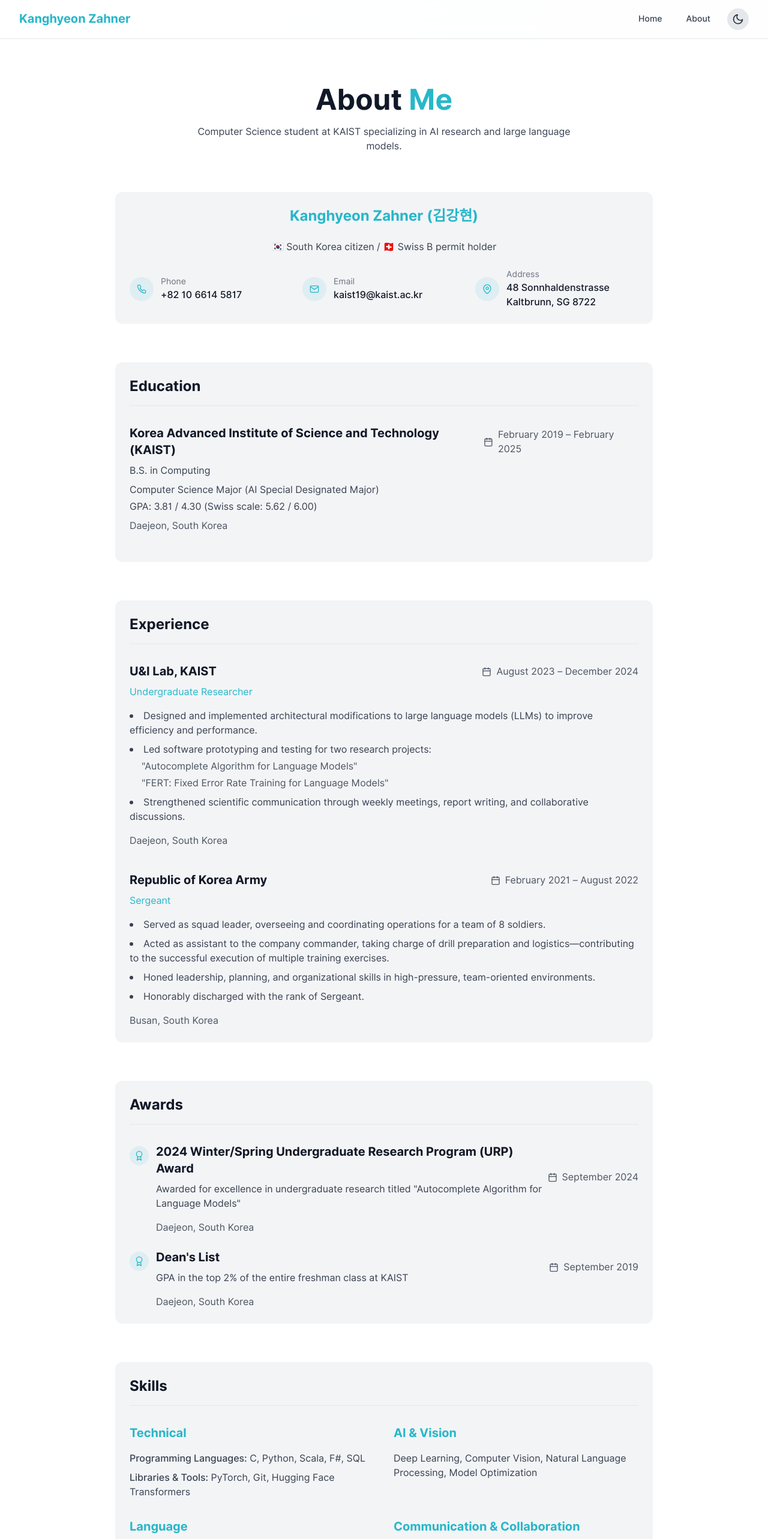
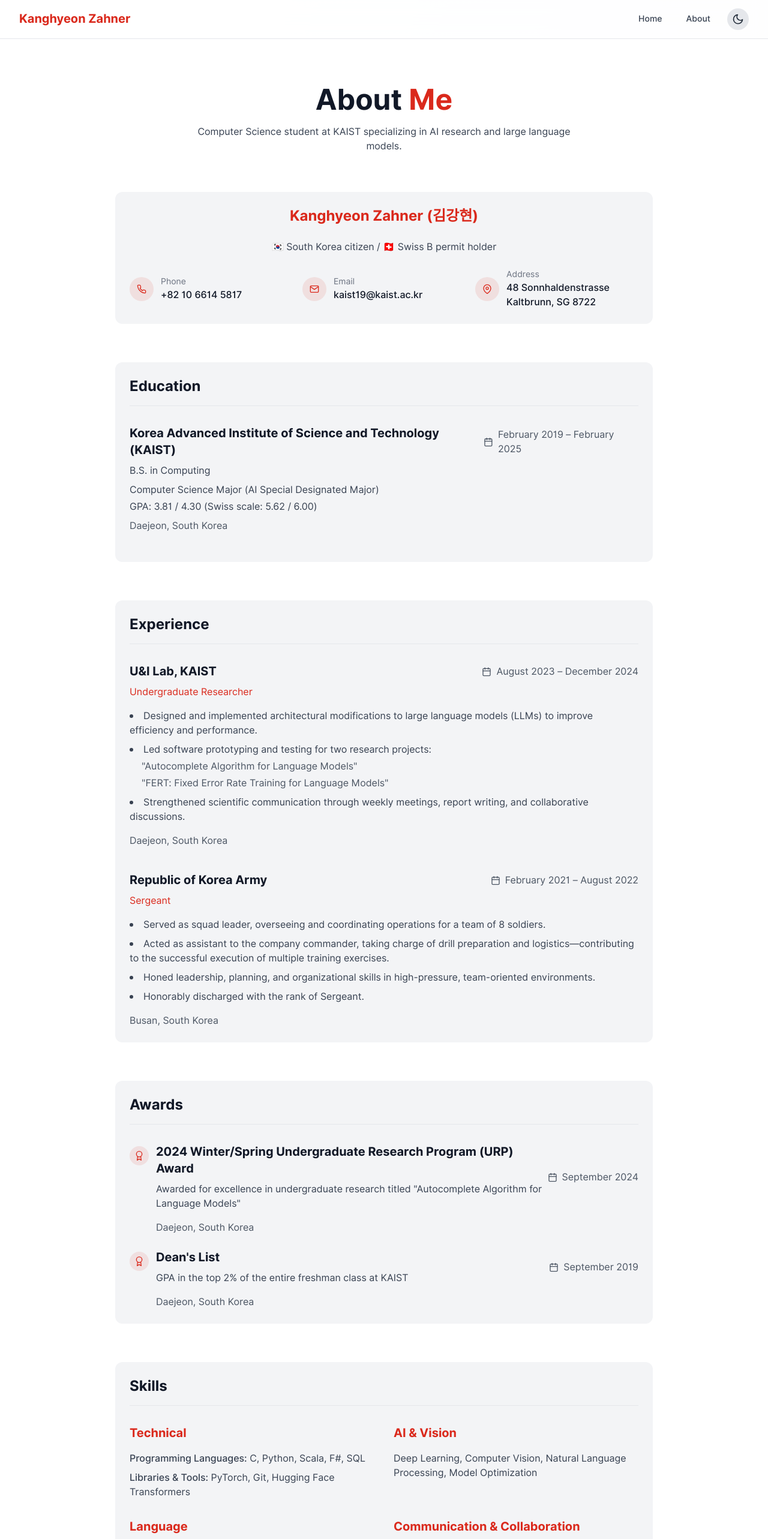
Before and after one commit to KAIST19/kzahner, a React (Vite) app: page /about in a window 1280 px wide. Shown: the top 2566 px of the page at 60% size. Built offline with nearby package versions, Linux system fonts and the light colour scheme.

Commit message:
Change theme color from teal to red (rgb(218,41,28))

```diff
--- a/src/components/Navbar.jsx
+++ b/src/components/Navbar.jsx
@@ -17,7 +17,7 @@ export default function Navbar() {
           <div className="flex-shrink-0 flex items-center">
             <Link
               to="/"
-              className="text-teal-400 font-bold text-xl cursor-pointer"
+              className="text-[rgb(218,41,28)] font-bold text-xl cursor-pointer"
               onClick={closeMenu}
             >
               Kanghyeon Zahner
@@ -28,13 +28,13 @@ export default function Navbar() {
           <div className="hidden md:flex items-center space-x-4">
             <Link
               to="/"
-              className="px-3 py-2 text-sm font-medium rounded-md transition text-gray-700 dark:text-gray-300 hover:text-teal-400 hover:bg-teal-400/10"
+              className="px-3 py-2 text-sm font-medium rounded-md transition text-gray-700 dark:text-gray-300 hover:text-[rgb(218,41,28)] hover:bg-[rgb(218,41,28)]/10"
             >
               Home
             </Link>
             <Link
               to="/about"
-              className="px-3 py-2 text-sm font-medium rounded-md transition text-gray-700 dark:text-gray-300 hover:text-teal-400 hover:bg-teal-400/10"
+              className="px-3 py-2 text-sm font-medium rounded-md transition text-gray-700 dark:text-gray-300 hover:text-[rgb(218,41,28)] hover:bg-[rgb(218,41,28)]/10"
             >
               About
             </Link>
@@ -46,7 +46,7 @@ export default function Navbar() {
             <ThemeToggle />
             <button
               onClick={() => setIsMenuOpen(!isMenuOpen)}
-              className="inline-flex items-center justify-center p-2 rounded-md text-gray-500 dark:text-gray-400 hover:text-gray-900 dark:hover:text-white hover:bg-gray-200 dark:hover:bg-darkbg-700 focus:outline-none focus:ring-2 focus:ring-inset focus:ring-teal-400"
+              className="inline-flex items-center justify-center p-2 rounded-md text-gray-500 dark:text-gray-400 hover:text-gray-900 dark:hover:text-white hover:bg-gray-200 dark:hover:bg-darkbg-700 focus:outline-none focus:ring-2 focus:ring-inset focus:ring-[rgb(218,41,28)]"
             >
               <span className="sr-only">Open main menu</span>
               {isMenuOpen ? (
@@ -69,14 +69,14 @@ export default function Navbar() {
           <div className="px-2 pt-2 pb-3 space-y-1 sm:px-3">
             <Link
               to="/"
-              className="block w-full text-left px-3 py-2 rounded-md text-base font-medium text-gray-700 dark:text-gray-300 hover:text-teal-400 hover:bg-teal-400/10"
+              className="block w-full text-left px-3 py-2 rounded-md text-base font-medium text-gray-700 dark:text-gray-300 hover:text-[rgb(218,41,28)] hover:bg-[rgb(218,41,28)]/10"
               onClick={closeMenu}
             >
               Home
             </Link>
             <Link
               to="/about"
-              className="block w-full text-left px-3 py-2 rounded-md text-base font-medium text-gray-700 dark:text-gray-300 hover:text-teal-400 hover:bg-teal-400/10"
+              className="block w-full text-left px-3 py-2 rounded-md text-base font-medium text-gray-700 dark:text-gray-300 hover:text-[rgb(218,41,28)] hover:bg-[rgb(218,41,28)]/10"
               onClick={closeMenu}
             >
               About
--- a/src/pages/About.jsx
+++ b/src/pages/About.jsx
@@ -162,7 +162,7 @@ const About = () => {
           transition={{ duration: 0.5 }}
           className="text-center mb-16"
         >
-          <h1 className="text-4xl md:text-5xl font-bold mb-4">About <span className="text-[rgb(39,183,202)]">Me</span></h1>
+          <h1 className="text-4xl md:text-5xl font-bold mb-4">About <span className="text-[rgb(218,41,28)]">Me</span></h1>
           <p className="text-gray-700 dark:text-gray-400 max-w-2xl mx-auto">
             Computer Science student at KAIST specializing in AI research and large language models.
           </p>
@@ -175,13 +175,13 @@ const About = () => {
           transition={{ duration: 0.5, delay: 0.2 }}
           className="mb-16 bg-gray-100 dark:bg-gray-800/40 rounded-xl p-6 max-w-4xl mx-auto"
         >
-          <h2 className="text-2xl font-bold mb-6 text-[rgb(39,183,202)] text-center">Kanghyeon Zahner (김강현)</h2>
+          <h2 className="text-2xl font-bold mb-6 text-[rgb(218,41,28)] text-center">Kanghyeon Zahner (김강현)</h2>
           <p className="text-gray-700 dark:text-gray-300 mb-6 text-center">🇰🇷 South Korea citizen / 🇨🇭 Swiss B permit holder</p>
 
           <div className="grid grid-cols-1 md:grid-cols-3 gap-4">
             <div className="flex items-center gap-3">
-              <div className="bg-[rgba(39,183,202,0.1)] p-3 rounded-full">
-                <FiPhone className="text-[rgb(39,183,202)]" />
+              <div className="bg-[rgba(218,41,28,0.1)] p-3 rounded-full">
+                <FiPhone className="text-[rgb(218,41,28)]" />
               </div>
               <div>
                 <p className="text-sm text-gray-500 dark:text-gray-400">Phone</p>
@@ -190,8 +190,8 @@ const About = () => {
             </div>
 
             <div className="flex items-center gap-3">
-              <div className="bg-[rgba(39,183,202,0.1)] p-3 rounded-full">
-                <FiMail className="text-[rgb(39,183,202)]" />
+              <div className="bg-[rgba(218,41,28,0.1)] p-3 rounded-full">
+                <FiMail className="text-[rgb(218,41,28)]" />
               </div>
               <div>
                 <p className="text-sm text-gray-500 dark:text-gray-400">Email</p>
@@ -200,8 +200,8 @@ const About = () => {
             </div>
 
             <div className="flex items-center gap-3">
-              <div className="bg-[rgba(39,183,202,0.1)] p-3 rounded-full">
-                <FiMapPin className="text-[rgb(39,183,202)]" />
+              <div className="bg-[rgba(218,41,28,0.1)] p-3 rounded-full">
+                <FiMapPin className="text-[rgb(218,41,28)]" />
               </div>
               <div>
                 <p className="text-sm text-gray-500 dark:text-gray-400">Address</p>
@@ -256,7 +256,7 @@ const About = () => {
                   <span>August 2023 – December 2024</span>
                 </div>
               </div>
-              <p className="text-[rgb(39,183,202)] mb-4">Undergraduate Researcher</p>
+              <p className="text-[rgb(218,41,28)] mb-4">Undergraduate Researcher</p>
               <ul className="list-disc list-inside text-gray-700 dark:text-gray-300 space-y-2">
                 <li>Designed and implemented architectural modifications to large language models (LLMs) to improve efficiency and performance.</li>
                 <li>Led software prototyping and testing for two research projects:
@@ -278,7 +278,7 @@ const About = () => {
                   <span>February 2021 – August 2022</span>
                 </div>
               </div>
-              <p className="text-[rgb(39,183,202)] mb-4">Sergeant</p>
+              <p className="text-[rgb(218,41,28)] mb-4">Sergeant</p>
               <ul className="list-disc list-inside text-gray-700 dark:text-gray-300 space-y-2">
                 <li>Served as squad leader, overseeing and coordinating operations for a team of 8 soldiers.</li>
                 <li>Acted as assistant to the company commander, taking charge of drill preparation and logistics—contributing to the successful execution of multiple training exercises.</li>
@@ -303,8 +303,8 @@ const About = () => {
             <div className="mb-6">
               <div className="flex flex-col md:flex-row justify-between mb-2">
                 <div className="flex items-start gap-3">
-                  <div className="bg-[rgba(39,183,202,0.1)] p-2 rounded-full mt-1">
-                    <FiAward className="text-[rgb(39,183,202)]" />
+                  <div className="bg-[rgba(218,41,28,0.1)] p-2 rounded-full mt-1">
+                    <FiAward className="text-[rgb(218,41,28)]" />
                   </div>
                   <div>
                     <h3 className="text-xl font-bold">2024 Winter/Spring Undergraduate Research Program (URP) Award</h3>
@@ -322,8 +322,8 @@ const About = () => {
             <div>
               <div className="flex flex-col md:flex-row justify-between mb-2">
                 <div className="flex items-start gap-3">
-                  <div className="bg-[rgba(39,183,202,0.1)] p-2 rounded-full mt-1">
-                    <FiAward className="text-[rgb(39,183,202)]" />
+                  <div className="bg-[rgba(218,41,28,0.1)] p-2 rounded-full mt-1">
+                    <FiAward className="text-[rgb(218,41,28)]" />
                   </div>
                   <div>
                     <h3 className="text-xl font-bold">Dean's List</h3>
@@ -351,25 +351,25 @@ const About = () => {
 
             <div className="grid grid-cols-1 md:grid-cols-2 gap-8">
               <div>
-                <h3 className="text-xl font-bold text-[rgb(39,183,202)] mb-4">Technical</h3>
+                <h3 className="text-xl font-bold text-[rgb(218,41,28)] mb-4">Technical</h3>
                 <p className="text-gray-700 dark:text-gray-300 mb-2"><span className="font-medium">Programming Languages:</span> C, Python, Scala, F#, SQL</p>
                 <p className="text-gray-700 dark:text-gray-300"><span className="font-medium">Libraries & Tools:</span> PyTorch, Git, Hugging Face Transformers</p>
               </div>
 
               <div>
-                <h3 className="text-xl font-bold text-[rgb(39,183,202)] mb-4">AI & Vision</h3>
+                <h3 className="text-xl font-bold text-[rgb(218,41,28)] mb-4">AI & Vision</h3>
                 <p className="text-gray-700 dark:text-gray-300">Deep Learning, Computer Vision, Natural Language Processing, Model Optimization</p>
               </div>
 
               <div>
-                <h3 className="text-xl font-bold text-[rgb(39,183,202)] mb-4">Language</h3>
+                <h3 className="text-xl font-bold text-[rgb(218,41,28)] mb-4">Language</h3>
                 <p className="text-gray-700 dark:text-gray-300 mb-1"><span className="font-medium">Korean:</span> Native</p>
                 <p className="text-gray-700 dark:text-gray-300 mb-1"><span className="font-medium">English:</span> Full Professional (IELTS: 8.0/9.0)</p>
                 <p className="text-gray-700 dark:text-gray-300"><span className="font-medium">German & French:</span> Elementary</p>
               </div>
 
               <div>
-                <h3 className="text-xl font-bold text-[rgb(39,183,202)] mb-4">Communication & Collaboration</h3>
+                <h3 className="text-xl font-bold text-[rgb(218,41,28)] mb-4">Communication & Collaboration</h3>
                 <p className="text-gray-700 dark:text-gray-300">Leadership, Group Projects, Presentations, Meeting, and Technical Writing</p>
               </div>
             </div>
```
Also changed, not shown: src/components/Header.jsx (+9 -12 lines), src/pages/Contact.jsx (+19 -20 lines), src/pages/Home.jsx (+16 -16 lines).
